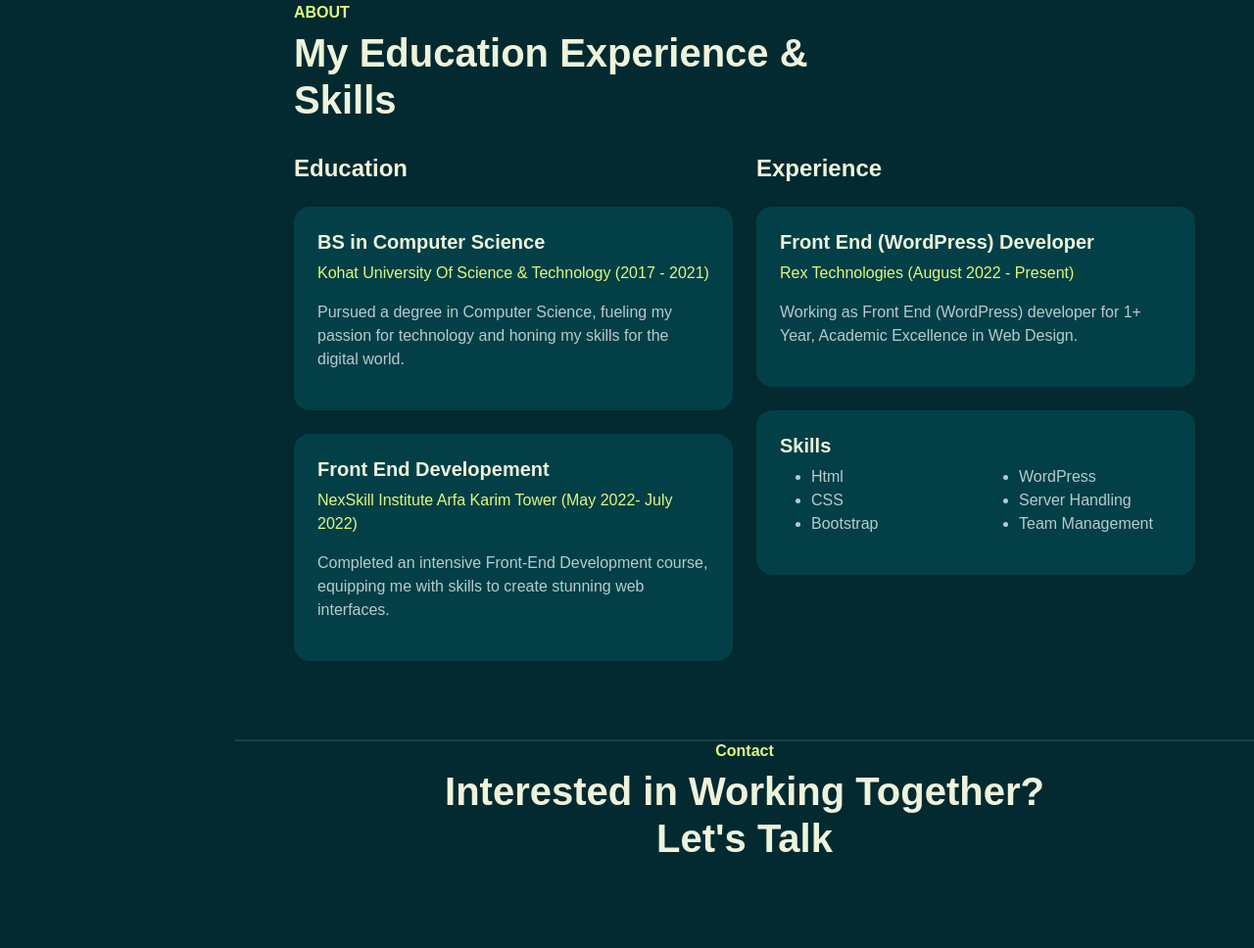
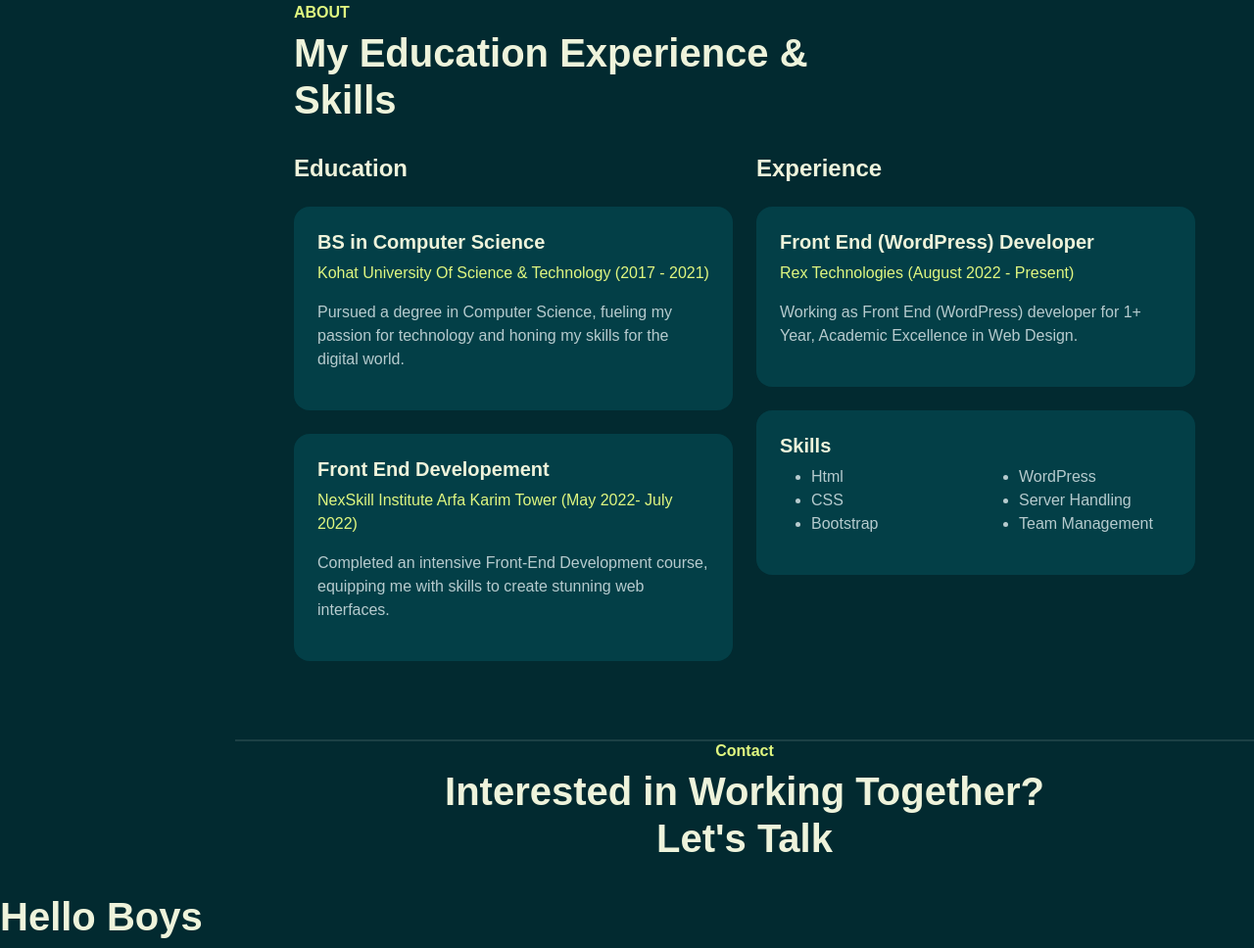
Before and after one commit to Naeem-Afridi/naeem-portfolio, a plain HTML site: page index.html in a window 1280 px wide. Shown: the part 3260-4228 px from the top of the page at 98% size. Before the commit the page ends 4172 px from the top, so only its background shows below. Drawn offline with Linux system fonts and the light colour scheme; a web font is replaced by a local one.

Commit message:
NAEEM PORTFOLIO

```diff
--- a/index.html
+++ b/index.html
@@ -297,6 +297,7 @@
         <!-- //Contact -->
     </div>
     <!-- //CONTENT WRAPPER -->
+    <div><H1>Hello Boys</H1></div>
 
     <script src="./assets/js/aos.js"></script>
     <script src="./assets/js/bootstrap.bundle.min.js"></script>
```
